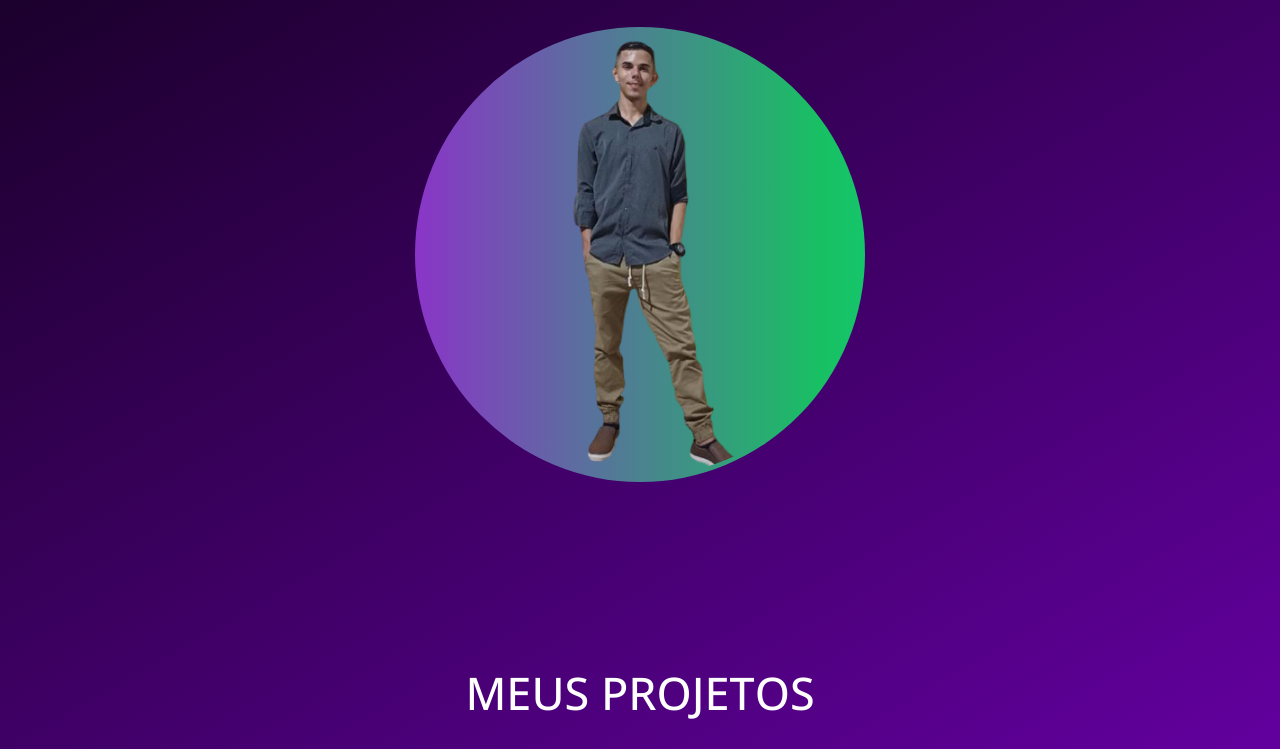
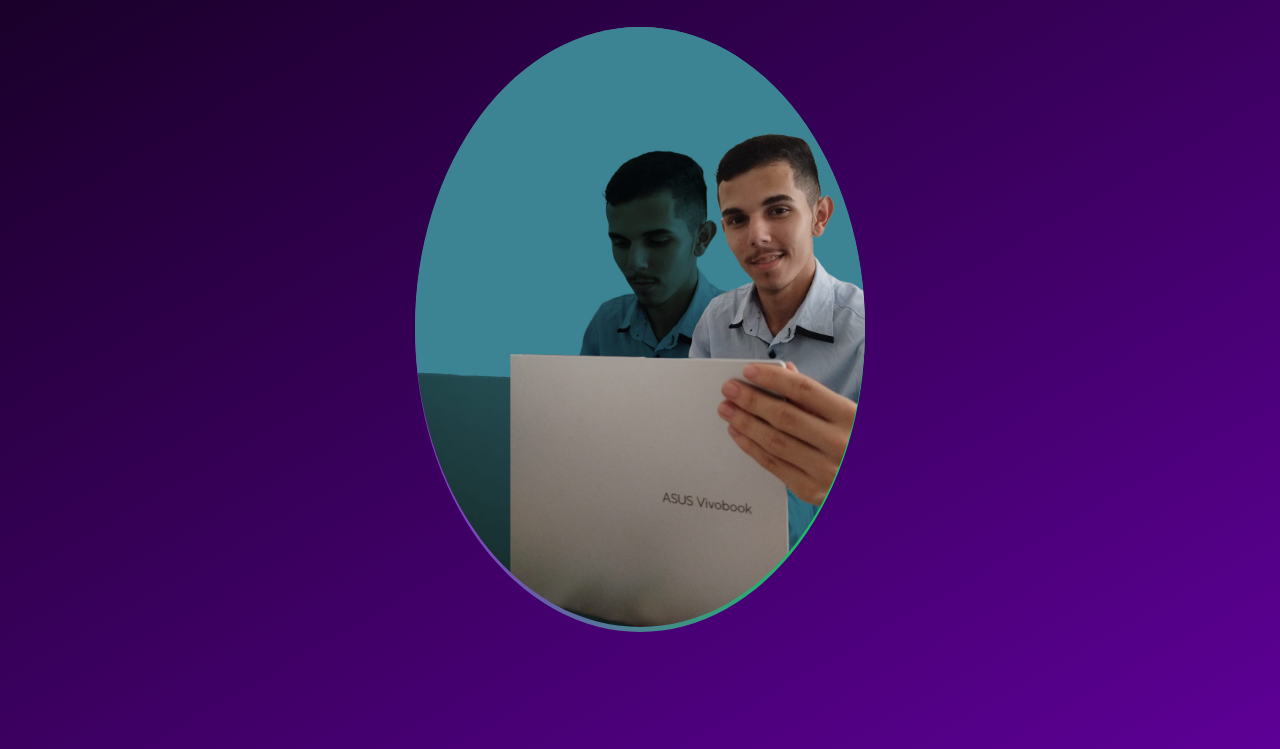
Before and after one commit to Anderson-Silva1/Portifolio, a plain HTML site: page index.html in a window 1280 px wide. Shown: the part 575-1324 px from the top of the page. Drawn offline with nearby package versions, Linux system fonts and the light colour scheme.

Commit message:
Mudando a foto

```diff
--- a/index.html
+++ b/index.html
@@ -79,7 +79,7 @@
 
         <div class="conteiner-foto">
             <div class="foto sombra-interna">
-                <img src="./src/img/Anderson-semfundo.png" alt="Minha foto portifólio" title="Minha foto">
+                <img src="./src/img/Anderson-perfil.jpeg" alt="Minha foto portifólio" title="Minha foto">
             </div>
         </div>
 
```
Also changed, not shown: src/img/Anderson-para-mandar ao-apk.png (added), src/img/Anderson-perfil.jpeg (added), src/img/Anderson-redimensionado.png (added).
